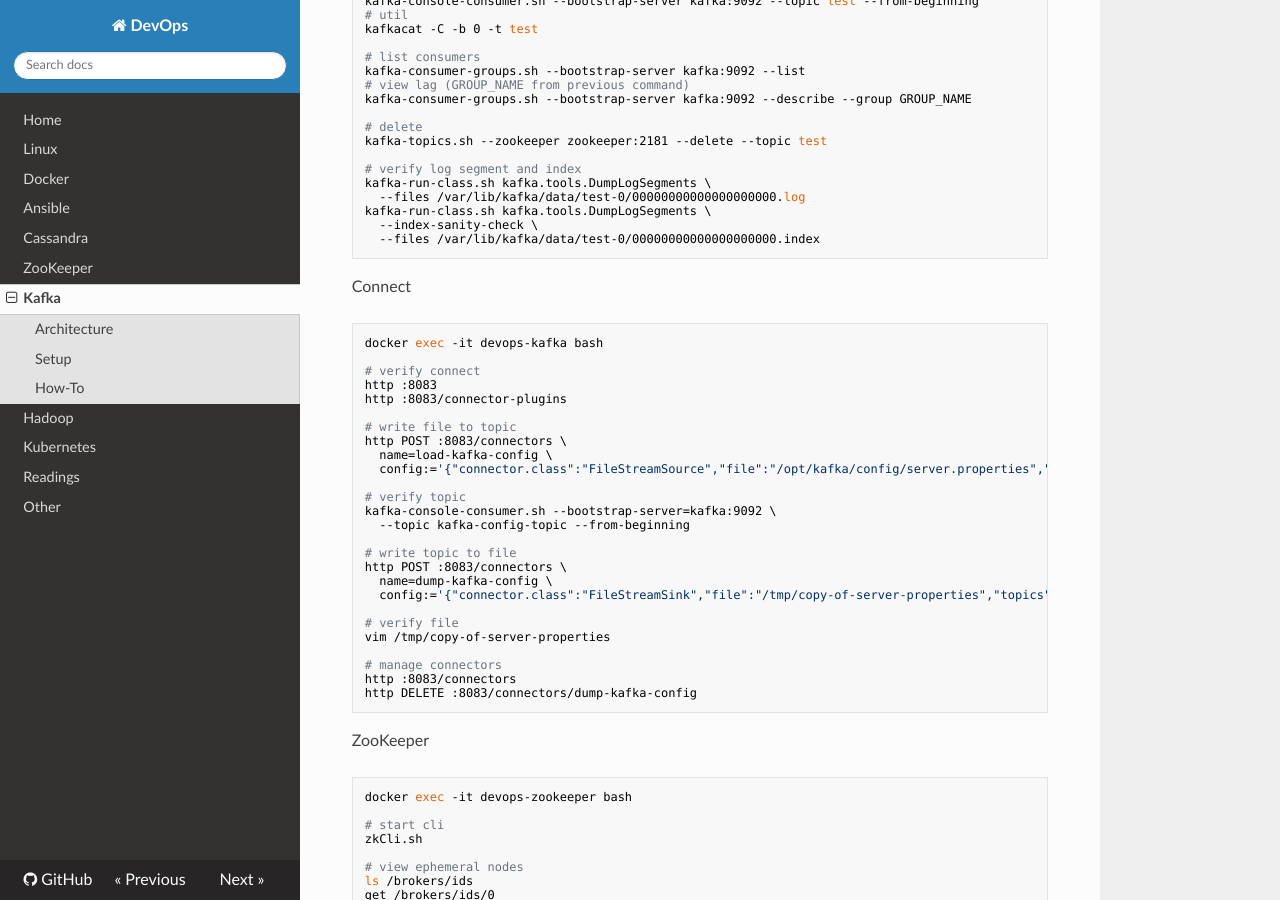
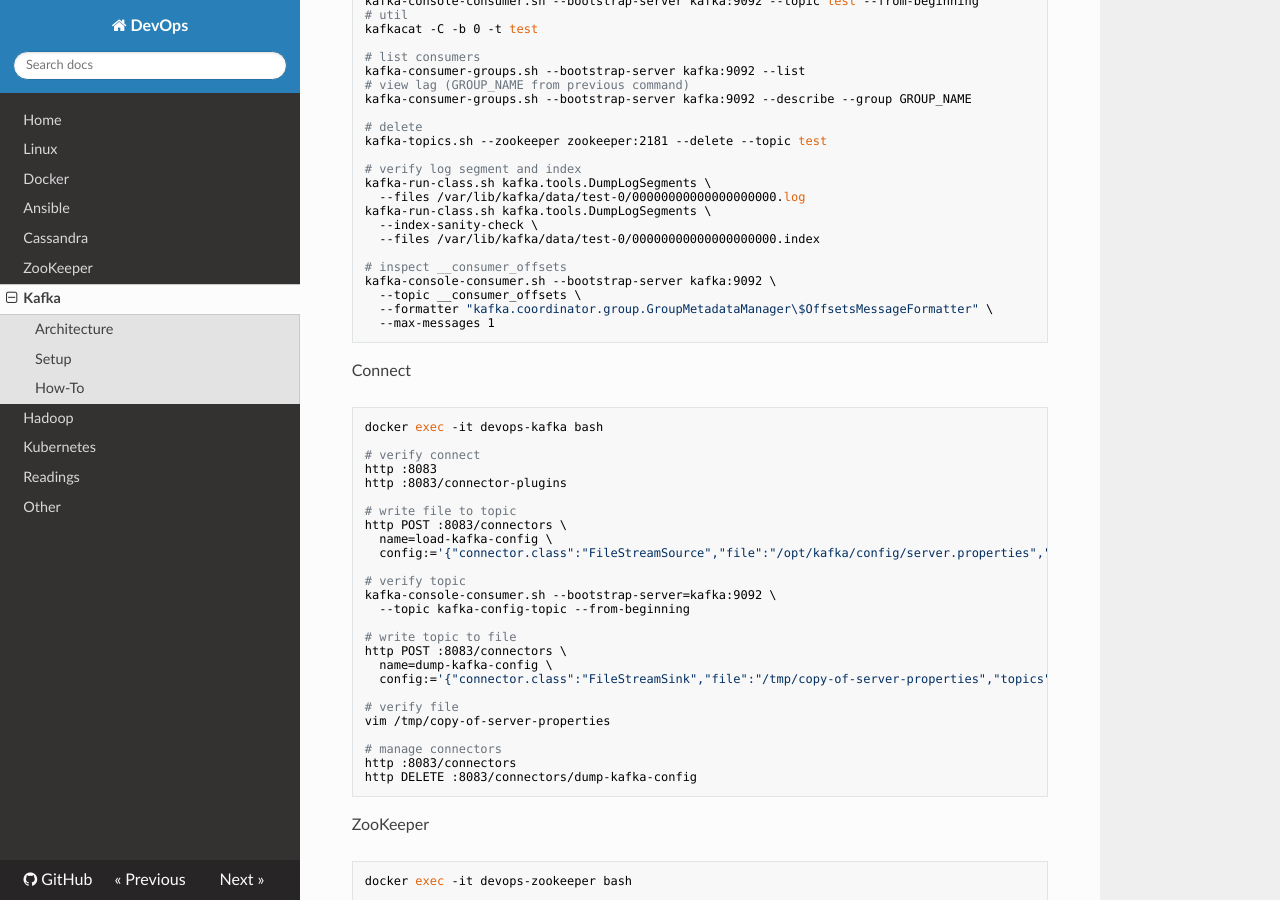
Before and after one commit to niqdev/devops, an MkDocs documentation site: the page built from docs/kafka.md, in a window 1280 px wide and 900 px high, scrolled down 5784 px. Built offline with MkDocs 1.6.1, drawn with Linux system fonts in a browser that asks for light colours; nearby versions of some CDN libraries; old or Windows-style settings are respelled for this version of MkDocs.

Commit message:
doc: update kafka

````diff
--- a/dev.txt
+++ b/dev.txt
@@ -18,6 +18,7 @@ https://github.com/josephpconley/spark-seed.g8
 
 * sla, percentile, jmx, mbeans, jconsole
 * add notes from JVM course
+* https://jolokia.org
 
 ---
 
--- a/docs/kafka.md
+++ b/docs/kafka.md
@@ -172,6 +172,12 @@ kafka-run-class.sh kafka.tools.DumpLogSegments \
 kafka-run-class.sh kafka.tools.DumpLogSegments \
   --index-sanity-check \
   --files /var/lib/kafka/data/test-0/00000000000000000000.index
+
+# inspect __consumer_offsets
+kafka-console-consumer.sh --bootstrap-server kafka:9092 \
+  --topic __consumer_offsets \
+  --formatter "kafka.coordinator.group.GroupMetadataManager\$OffsetsMessageFormatter" \
+  --max-messages 1
 ```
 
 Connect
````
